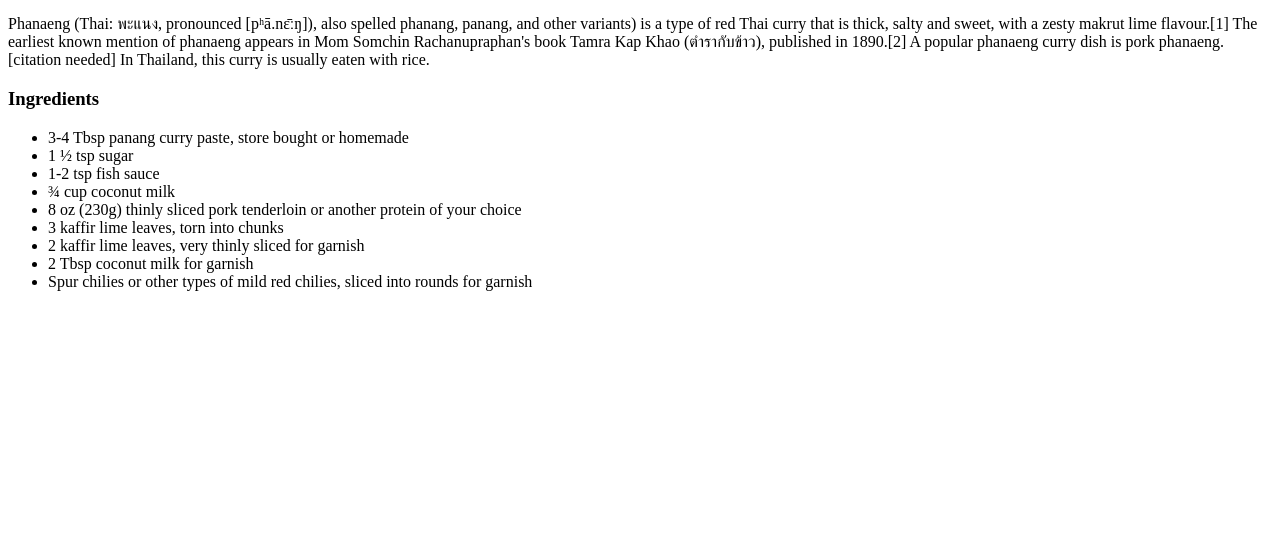
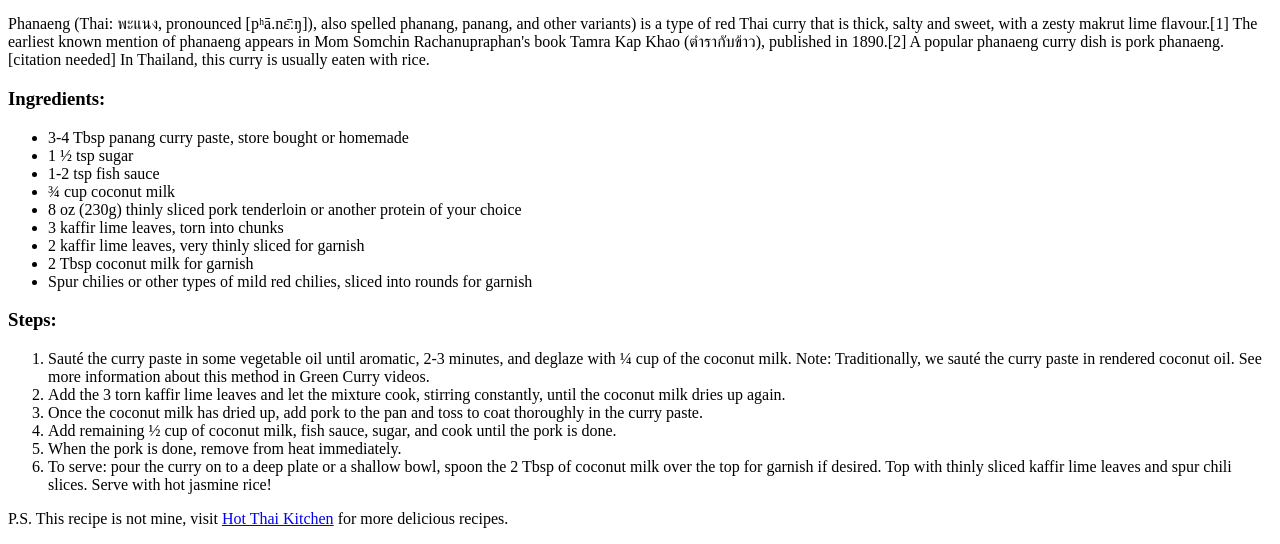
Before and after one commit to EribertoPerez/odin-recipes, a plain HTML site: page recipes/panangCurry.html in a window 1280 px wide. Shown: the part 428-972 px from the top of the page. Before the commit the page ends 800 px from the top, so only its background shows below. Drawn offline with Linux system fonts and the light colour scheme.

Commit message:
Added the Steps and disclaimer

```diff
--- a/recipes/panangCurry.html
+++ b/recipes/panangCurry.html
@@ -14,7 +14,7 @@
 
         A popular phanaeng curry dish is pork phanaeng.[citation needed] In Thailand, this curry is usually eaten with rice.
     </p>
-    <h3>Ingredients</h3>
+    <h3>Ingredients:</h3>
     <ul>
         <li>3-4 Tbsp panang curry paste, store bought or homemade</li>
         <li>1 ½ tsp sugar</li>
@@ -26,5 +26,18 @@
         <li>2 Tbsp coconut milk for garnish</li>
         <li>Spur chilies or other types of mild red chilies, sliced into rounds for garnish</li>
     </ul>
+    <h3>Steps:</h3>
+    <ol>
+        <li>Sauté the curry paste in some vegetable oil until aromatic, 2-3 minutes, and deglaze with ¼ cup of the coconut milk. Note: Traditionally, we sauté the curry paste in rendered coconut oil. See more information about this method in Green Curry videos.</li>
+        <li>Add the 3 torn kaffir lime leaves and let the mixture cook, stirring constantly, until the coconut milk dries up again.</li>
+        <li>Once the coconut milk has dried up, add pork to the pan and toss to coat thoroughly in the curry paste.</li>
+        <li>Add remaining ½ cup of coconut milk, fish sauce, sugar, and cook until the pork is done.</li>
+        <li>When the pork is done, remove from heat immediately.</li>
+        <li>To serve: pour the curry on to a deep plate or a shallow bowl, spoon the 2 Tbsp of coconut milk over the top for garnish if desired. Top with thinly sliced kaffir lime leaves and spur chili slices. Serve with hot jasmine rice!</li>
+
+    </ol>
+    <div>
+        <p>P.S. This recipe is not mine, visit <a href="https://hot-thai-kitchen.com/panang-curry/">Hot Thai Kitchen</a> for more delicious recipes.</p>
+    </div>
 </body>
 </html>
```
